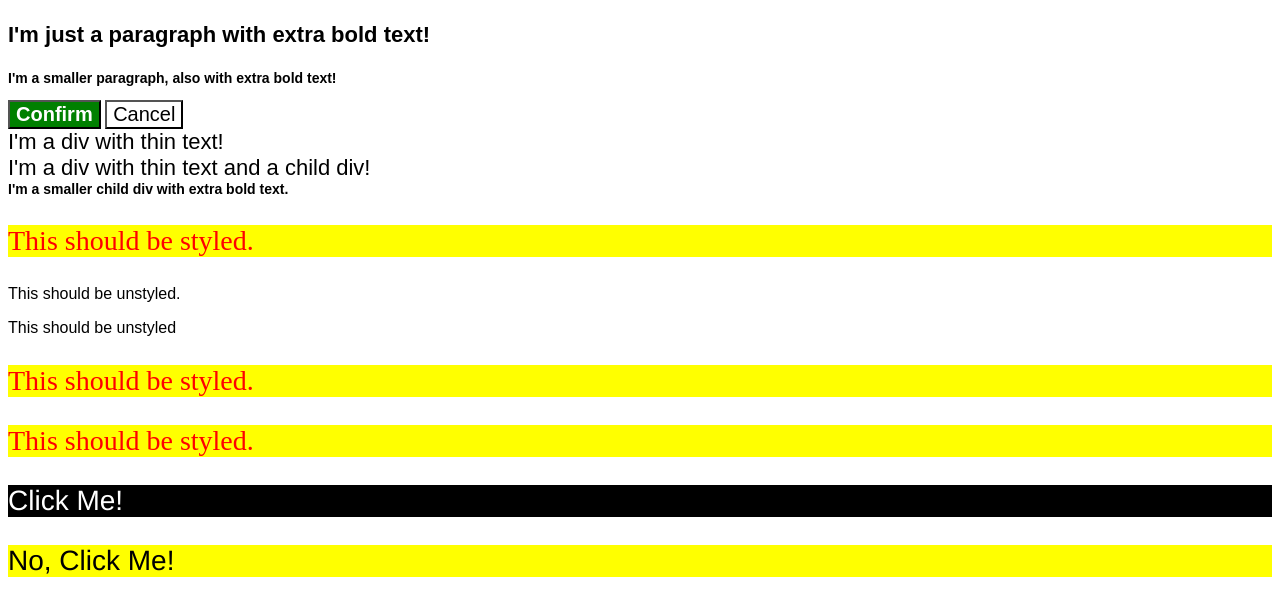
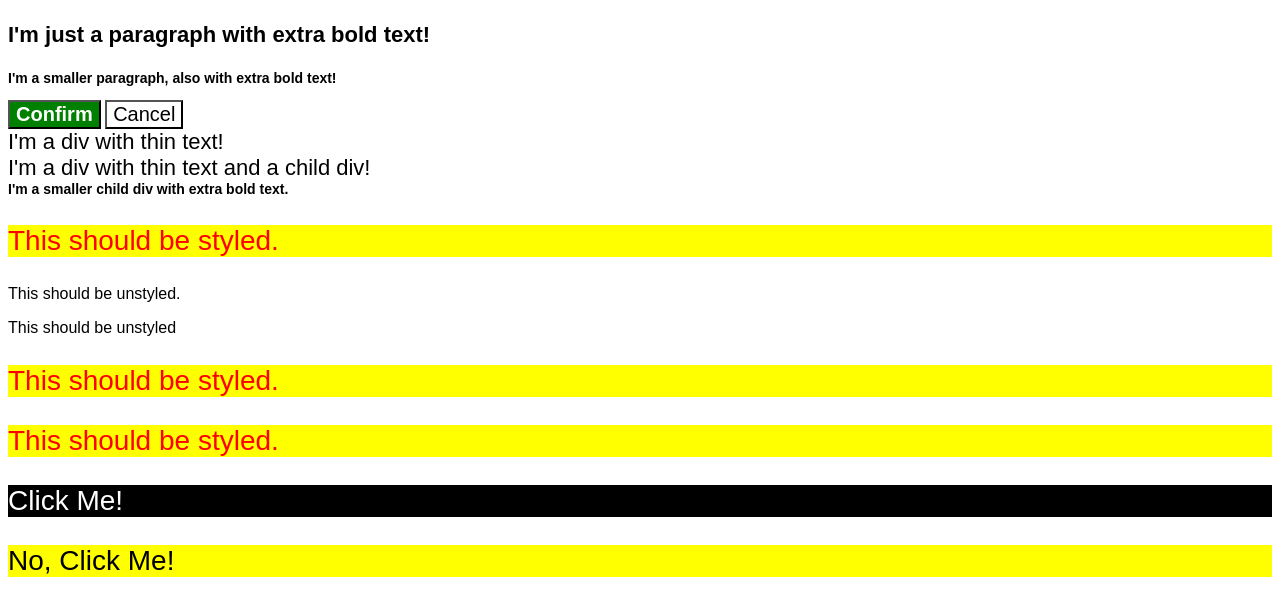
Before and after one commit to Chris-Madge/projectzero, a plain HTML site: page index.html in a window 1280 px wide. Shown: the top 602 px of the page. Drawn offline with Linux system fonts and the light colour scheme.

Commit message:
just some notes on padding

```diff
--- a/style.css
+++ b/style.css
@@ -1,5 +1,6 @@
-body {
-    font-family: Arial, Helvetica, sans-serif
+* {
+    font-family: Arial, Helvetica, sans-serif;
+    box-sizing: border-box;
 }
 
 .para,
```
